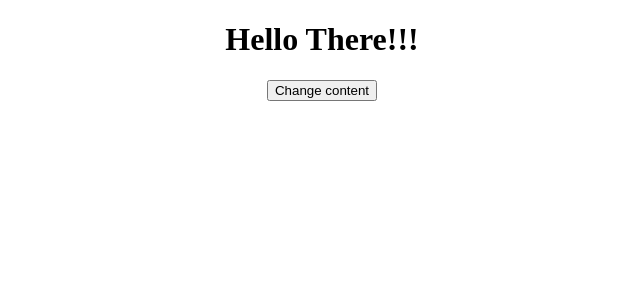
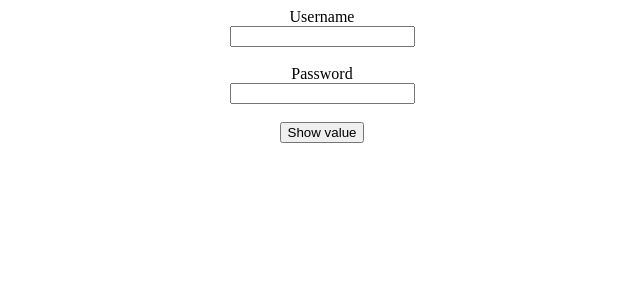
Before and after one commit to dibborah/react-built-in-hooks, a React (Vite) app: page / in a window 1280 px wide. Shown: the top 300 px of the page, without its empty margins (318-958 px from the left). Built offline with nearby package versions, Linux system fonts and the light colour scheme.

Commit message:
Accessing values using useRef

```diff
--- a/src/ExampleUseRef.jsx
+++ b/src/ExampleUseRef.jsx
@@ -6,20 +6,48 @@ import { useRef } from "react";
 // useRef doesnot conserves states or current values as useState does;
 
 const ExampleUseRef = () => {
-  const h1Ref = useRef();
-  const handleClick = () => {
-    const h1Element = h1Ref.current;
-    console.log(h1Element);
-    h1Element.innerText = "Hi Harshit";
-    h1Element.style.background = "blue"
-    h1Element.style.color = "white"
+  const h1username = useRef();
+  const h1Password = useRef();
+  const handleSubmit = (e) => {
+    e.preventDefault();
+    console.log(h1username.current.value);
+    console.log(h1Password.current.value);
+    // alert(h1username.current.value);s
   };
   return (
-    <div>
-      <h1 ref={h1Ref}>Hello There!!!</h1>
-      <button onClick={handleClick}>Change content</button>
-    </div>
+    <form onSubmit={handleSubmit}>
+      <label htmlFor="username">Username</label>
+      <br />
+      <input ref={h1username} type="text" name="username" id="username" />
+      <br />
+      <br />
+      <label htmlFor="password">Password</label>
+      <br />
+      <input ref={h1Password} type="password" name="password" id="password" />
+      <br />
+      <br />
+      <button>Show value</button>
+    </form>
   );
 };
 
 export default ExampleUseRef;
+
+// const ExampleUseRef = () => {
+//   const h1Ref = useRef();
+//   const handleClick = () => {
+//     const h1Element = h1Ref.current;
+//     console.log(h1Element);
+//     h1Element.innerText = "Hi Harshit";
+//     h1Element.style.background = "blue"
+//     h1Element.style.color = "white"
+//   };
+//   return (
+//     <div>
+//       <h1 ref={h1Ref}>Hello There!!!</h1>
+//       <button onClick={handleClick}>Change content</button>
+//     </div>
+//   );
+// };
+
+// export default ExampleUseRef;
```
